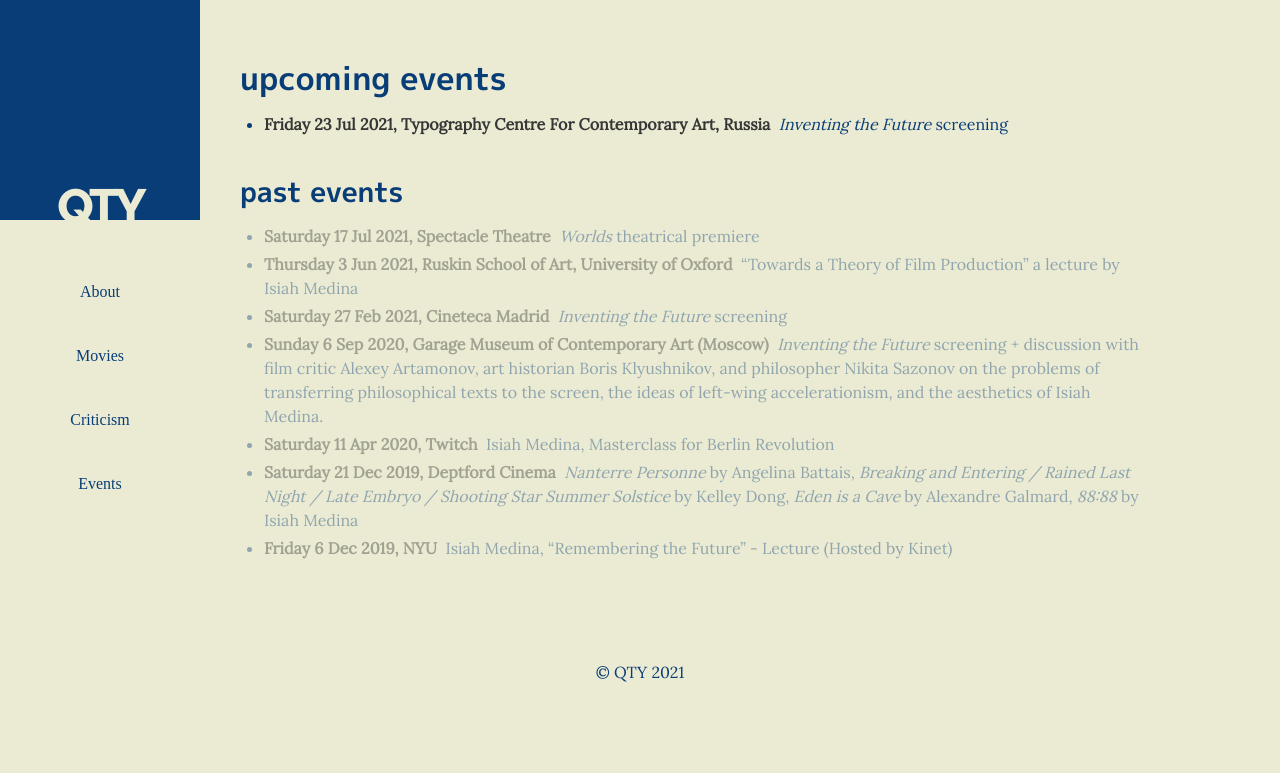
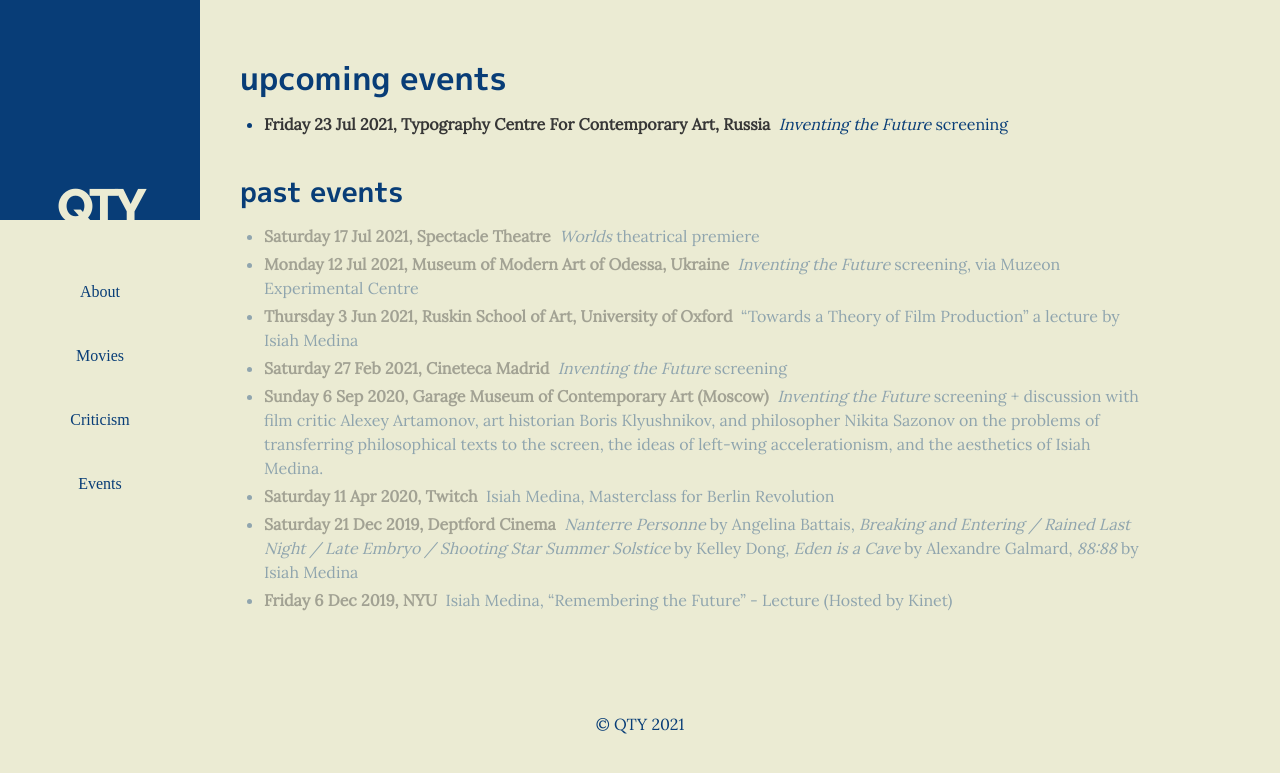
Before and after one commit to naobot/qty-cinema, a Jekyll site: the page built from events.html, in a window 1280 px wide. Shown: the top 773 px of the page. Built offline with Jekyll 4.4.1, drawn with Linux system fonts in a browser that asks for light colours; some web fonts are replaced.

Commit message:
Update from Forestry.io Isiah Medina updated _data/events.yaml

```diff
--- a/_data/events.yaml
+++ b/_data/events.yaml
@@ -1,4 +1,7 @@
 ---
+- when: 2021-07-12 00:00:00 +0000
+  where: Museum of Modern Art of Odessa, Ukraine
+  what: "<i>Inventing the Future </i> screening, via Muzeon Experimental Centre"
 - when: 2021-07-17 00:00:00 +0000
   where: Spectacle Theatre
   what: "<i>Worlds</i> theatrical premiere"
```
